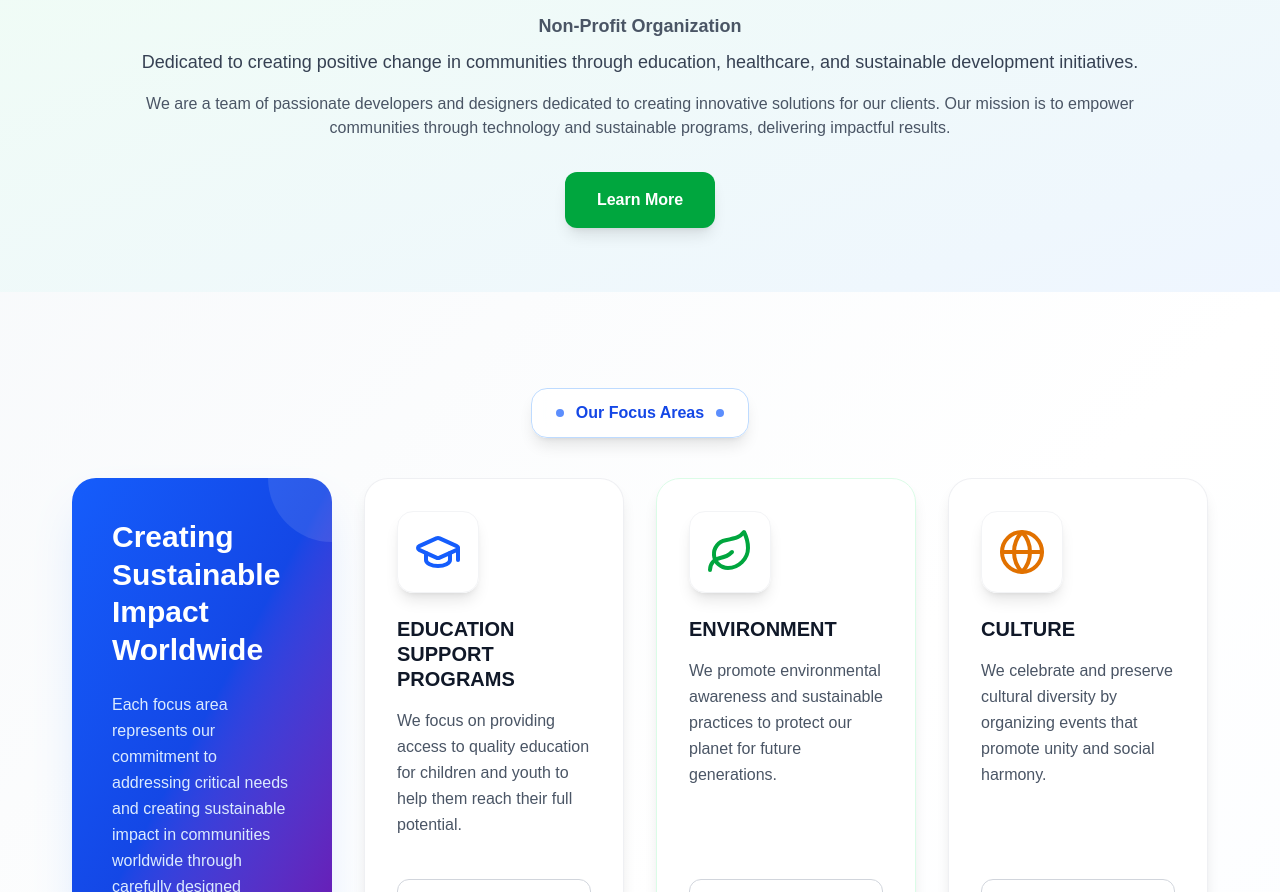
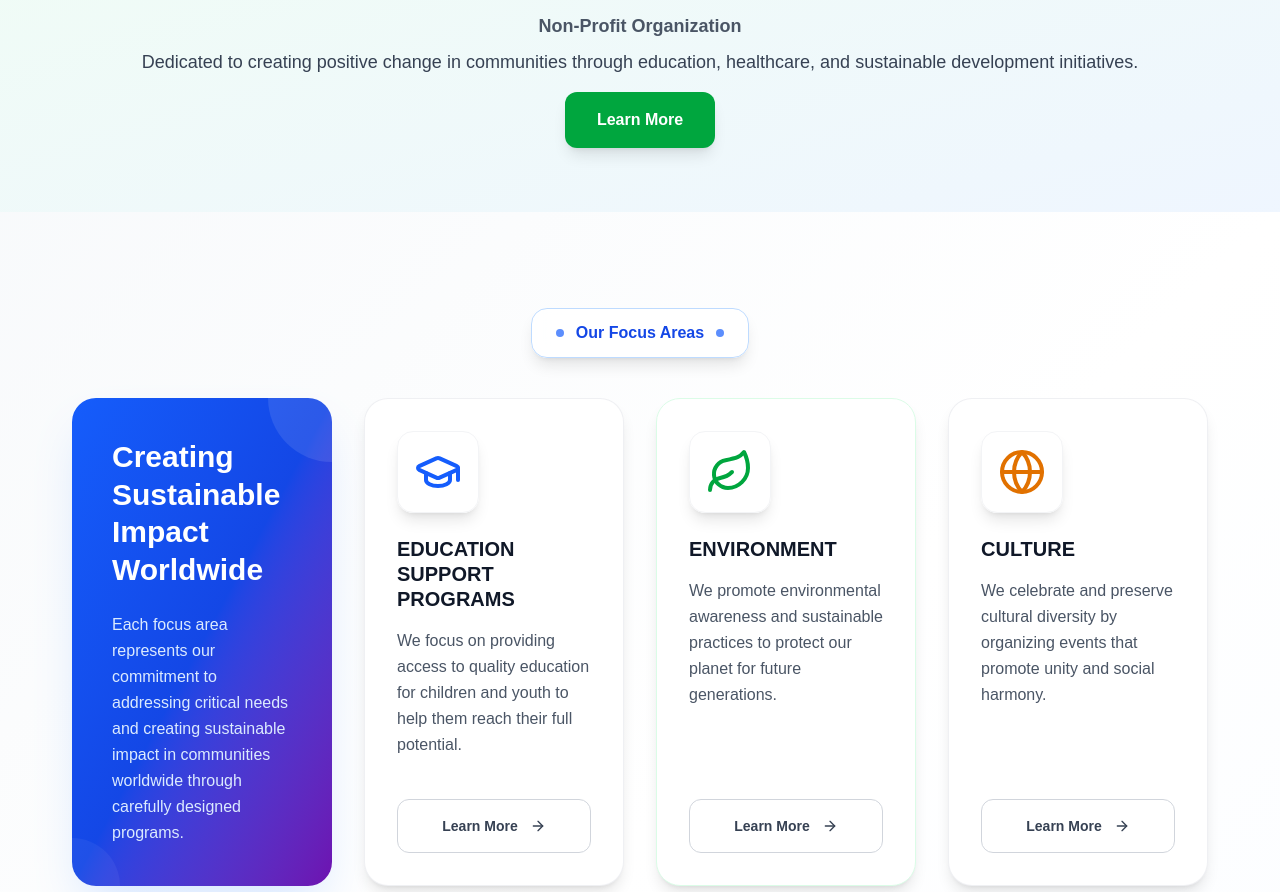
Before and after one commit to NAIM2046/BWDO, a Next.js app: page / in a window 1280 px wide. Shown: the part 860-1752 px from the top of the page. Built offline with nearby package versions, Linux system fonts and the light colour scheme.

Commit message:
error remove

```diff
--- a/src/components/WhoAreWe/WhoAreWe.jsx
+++ b/src/components/WhoAreWe/WhoAreWe.jsx
@@ -18,12 +18,6 @@ const WhoAreWe = () => {
           Dedicated to creating positive change in communities through
           education, healthcare, and sustainable development initiatives.
         </p>
-        <p className="text-gray-600 text-sm md:text-base mb-8">
-          We are a team of passionate developers and designers dedicated to
-          creating innovative solutions for our clients. Our mission is to
-          empower communities through technology and sustainable programs,
-          delivering impactful results.
-        </p>
 
         {/* Call to Action */}
         <button className="px-8 py-4 bg-green-600 text-white font-semibold rounded-xl hover:bg-green-700 shadow-lg transition transform hover:scale-105">
```
